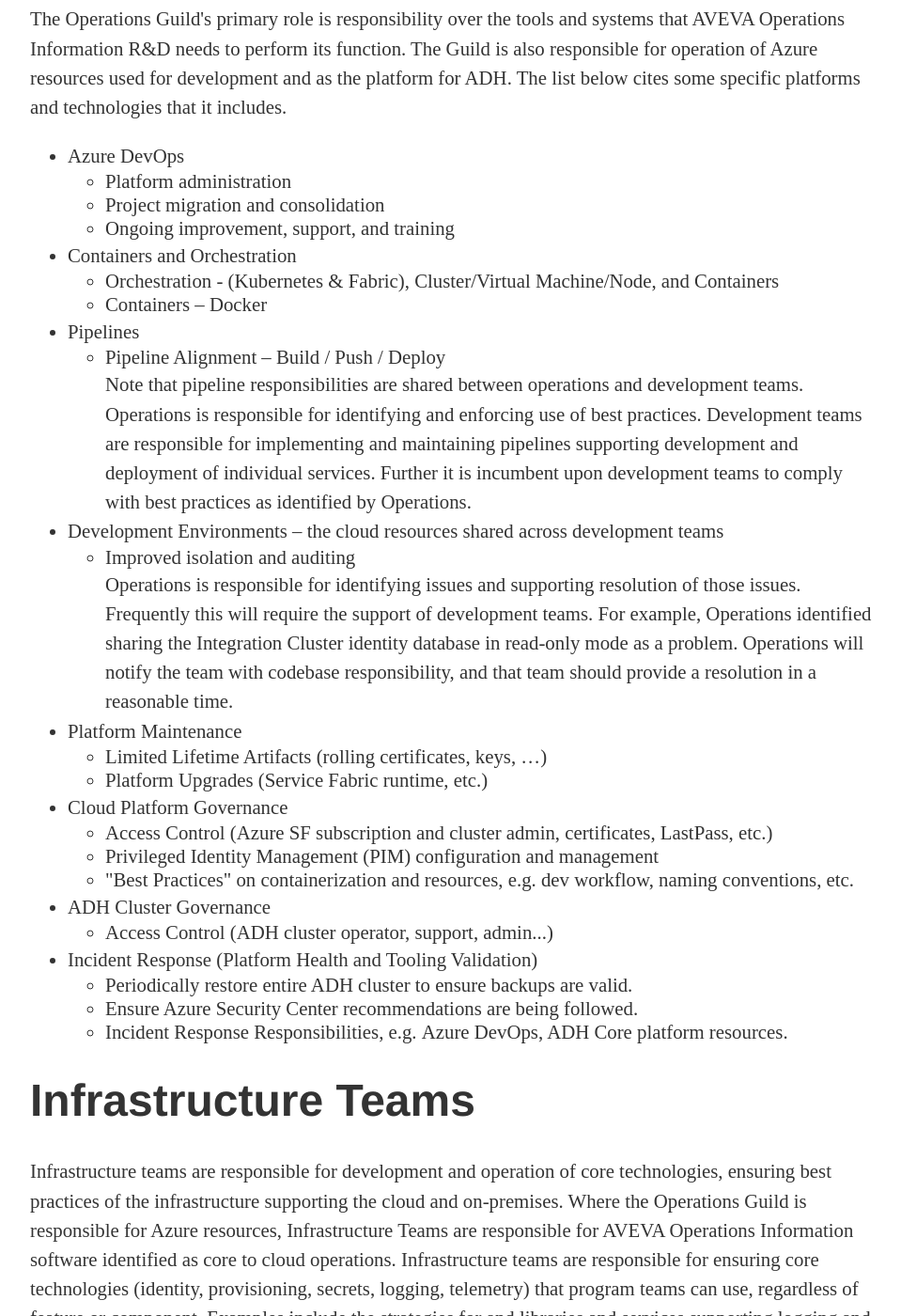
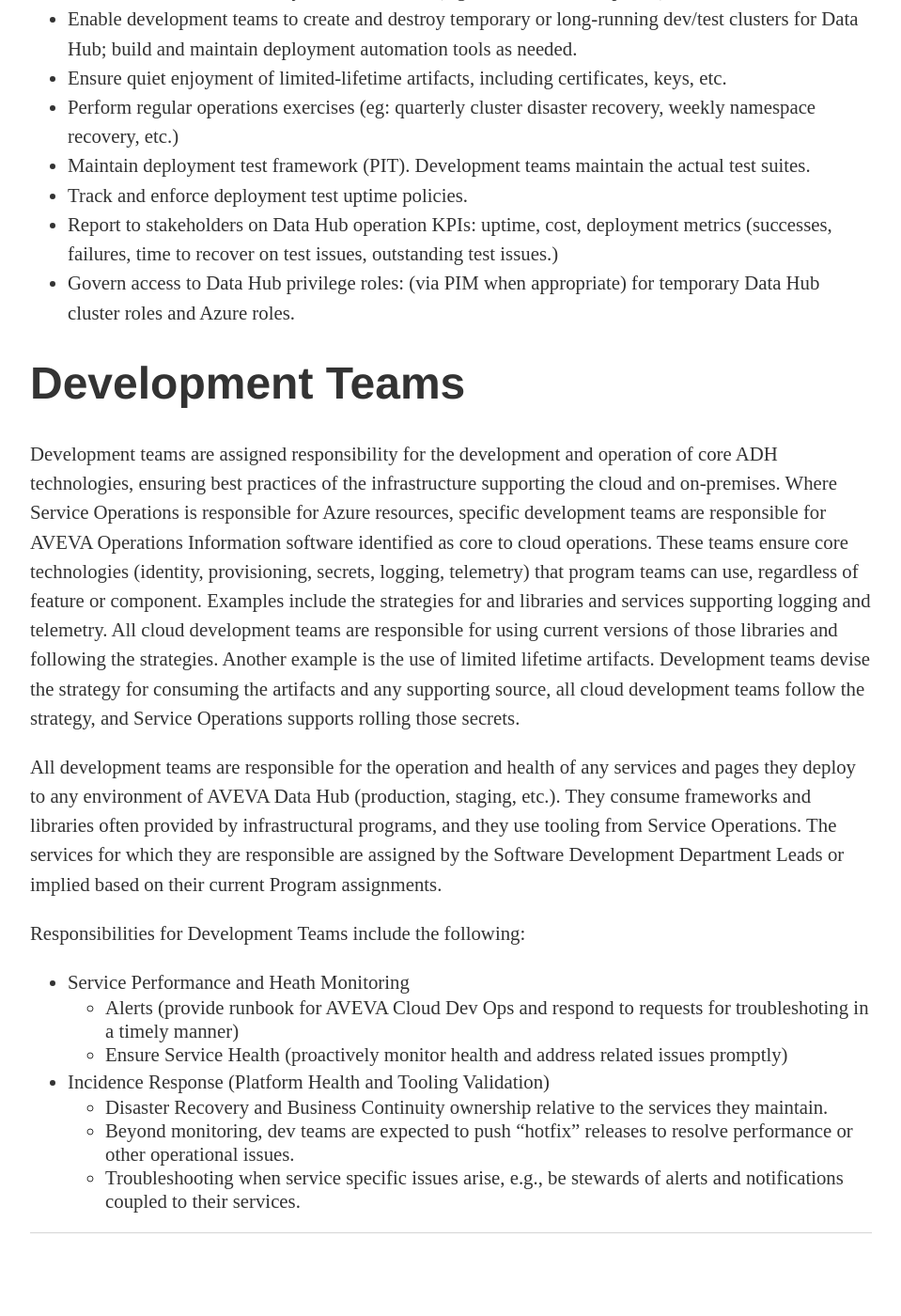
Before and after one commit to OSIEng/osieng.github.io, a Jekyll site: the page built from operations/index.html, in a window 1280 px wide and 1400 px high, scrolled down 783 px. Shown: the whole window at 94% size, without its empty margins (160-1119 px from the left). Built offline with Jekyll 4.4.1, drawn with Linux system fonts in a browser that asks for light colours; after the commit the page ends 2155 px from its top, so only the background shows below that; some of the changed text lies outside the part shown.

Commit message:
Operations-updates
Updated the Operations tab to reflect the current responsibilities of development teams and the new Service Ops team.

```diff
--- a/operations/index.html
+++ b/operations/index.html
@@ -6,77 +6,35 @@
 
     <h1>Summary</h1>
 
-    <p>There are three groups -- Operations Guild, Infrastructure Development Teams, and Feature Development Teams -- that build and maintain AVEVA Data Hub. This platform consists of the Service Fabric, Azure resources, and the supporting core services and libraries. Responsibilities are split across the three groups as follows. The Operations Guild helps automate DevOps tooling, manage Azure resources, and controls access to the cluster. Infrastructure teams develop core services, frameworks, and libraries to support the platform and microservices. Development teams maintain the health and performance of the services they are responsible for. The Software Development Department Leads maintain the assignments of teams to services/codebases.</p>
-    <p>An informal group identified as the Service Operations Experts Team (formerly the Service Operations Core Group), consisting of five or six individuals from Operations, Infrastructure, and Feature teams, form a committee dedicated to operating AVEVA Data Hub (ADH). They identify and support efforts to assure and maintain stable cluster operations and coordinate with Architecture and Program to assure efforts requiring development teams happen in a coordinated and timely manner.</p>
+    <p>Responsibility for building and maintaining AVEVA Data Hub is shared between the software development teams with codebase responsibilities for ADH core services and the Service Operations team. This platform consists of the Service Fabric, Azure resources, and the supporting core services and libraries.</p>
 
-    <h1>Operations Guild</h1>
-    <p>The Operations Guild's primary role is responsibility over the tools and systems that AVEVA Operations Information R&D needs to perform its function. The Guild is also responsible for operation of Azure resources used for development and as the platform for ADH. The list below cites some specific platforms and technologies that it includes.</p>
+    <h1>Service Operations</h1>
+    <p>The Service Operations team is a product-focused team, responsible for continued operations and uptime of the environment and substrate of AVEVA Data Hub. Specifically, this includes the following responsibilities:</p>
 
     <ul>
-        <li>Azure DevOps
-            <ul>
-                <li>Platform administration</li>
-                <li>Project migration and consolidation</li>
-                <li>Ongoing improvement, support, and training</li>
-            </ul>
-        </li>
-        <li>Containers and Orchestration
-            <ul>
-                <li>Orchestration - (Kubernetes &amp; Fabric), Cluster/Virtual Machine/Node, and Containers</li>
-                <li>Containers – Docker</li>
-            </ul>
-        </li>
-        <li>Pipelines
-            <ul>
-                <li>Pipeline Alignment – Build / Push / Deploy</li>
-                Note that pipeline responsibilities are shared between operations and development teams. Operations is responsible for identifying and enforcing use of best practices. Development teams are responsible for implementing and maintaining pipelines supporting development and deployment of individual services. Further it is incumbent upon development teams to comply with best practices as identified by Operations.
-            </ul>
-        </li>
-        <li>Development Environments – the cloud resources shared across development teams
-            <ul>
-                <li>Improved isolation and auditing</li>
-                Operations is responsible for identifying issues and supporting resolution of those issues. Frequently this will require the support of development teams. For example, Operations identified sharing the Integration Cluster identity database in read-only mode as a problem. Operations will notify the team with codebase responsibility, and that team should provide a resolution in a reasonable time.
-            </ul>
-        </li>
-        <li>Platform Maintenance
-            <ul>
-                <li>Limited Lifetime Artifacts (rolling certificates, keys, …)</li>
-                <li>Platform Upgrades (Service Fabric runtime, etc.)</li>
-            </ul>
-        </li>
-        <li>Cloud Platform Governance
-            <ul>
-                <li>Access Control (Azure SF subscription and cluster admin, certificates, LastPass, etc.)</li>
-                <li>Privileged Identity Management (PIM) configuration and management</li>
-                <li>"Best Practices" on containerization and resources, e.g. dev workflow, naming conventions, etc.</li>
-            </ul>
-        </li>
-        <li>ADH Cluster Governance
-            <ul>
-                <li>Access Control (ADH cluster operator, support, admin...)</li>
-            </ul>
-        </li>
-        <li>Incident Response (Platform Health and Tooling Validation)
-            <ul>
-                <li>Periodically restore entire ADH cluster to ensure backups are valid.</li>
-                <li>Ensure Azure Security Center recommendations are being followed.</li>
-                <li>Incident Response Responsibilities, e.g. Azure DevOps, ADH Core platform resources.</li>
-            </ul>
-        </li>
+        <li>Identify and enforce best practices for pipelines deploying Aveva Data Hub services and resources.</li>
+        <li>Monitor resource usage of the Data Hub production clusters and respond as necessary. This can include configuration changes or working with development teams to prioritize a product code change.</li>
+        <li>Build additional Data Hub monitoring capabilities as needed.</li>
+        <li>Create and maintain Azure resources (subscriptions, VPNs, certificates, etc.) used for dev/test Data Hub clusters as well as work with Global R&D Cloud Dev Ops (CDO) to ensure the production environment has its necessary Azure resources (e.g., overflow subscriptions).</li>
+        <li>Enable development teams to create and destroy temporary or long-running dev/test clusters for Data Hub; build and maintain deployment automation tools as needed.</li>
+        <li>Ensure quiet enjoyment of limited-lifetime artifacts, including certificates, keys, etc.</li>
+        <li>Perform regular operations exercises (eg: quarterly cluster disaster recovery, weekly namespace recovery, etc.)</li>
+        <li>Maintain deployment test framework (PIT). Development teams maintain the actual test suites.</li>
+        <li>Track and enforce deployment test uptime policies.</li>
+        <li>Report to stakeholders on Data Hub operation KPIs: uptime, cost, deployment metrics (successes, failures, time to recover on test issues, outstanding test issues.)</li>
+        <li>Govern access to Data Hub privilege roles: (via PIM when appropriate) for temporary Data Hub cluster roles and Azure roles.</li>
     </ul>
 
-    <h1>Infrastructure Teams</h1>
-    <p>Infrastructure teams are responsible for development and operation of core technologies, ensuring best practices of the infrastructure supporting the cloud and on-premises. Where the Operations Guild is responsible for Azure resources, Infrastructure Teams are responsible for AVEVA Operations Information software identified as core to cloud operations. Infrastructure teams are responsible for ensuring core technologies (identity, provisioning, secrets, logging, telemetry) that program teams can use, regardless of feature or component. Examples include the strategies for and libraries and services supporting logging and telemetry. All cloud development teams are responsible for using current versions of those libraries and following the strategies. Another example is the use of limited lifetime artifacts. Infrastructure develops the strategy for consuming the artifacts and any supporting source, all cloud development teams follow the strategy, and Operations supports rolling those secrets.</p>
-    <p>Infrastructure teams are also responsible for a collection of services assigned to individual Infrastructure teams by the Software Development Department Leads.</p>
-
-    <h1>Feature Development Teams</h1>
-    <p>Feature Development Teams are responsible for the operation and health of services and pages they deploy to any environment of AVEVA Data Hub (production, staging, …). They consume frameworks and libraries from the Infrastructure teams, and they use tooling from the Operations Guild. The services for which they are responsible are assigned by the Software Development Department Leads or implied based on their current Program assignments.</p>
+    <h1>Development Teams</h1>
+    <p>Development teams are assigned responsibility for the development and operation of core ADH technologies, ensuring best practices of the infrastructure supporting the cloud and on-premises. Where Service Operations is responsible for Azure resources, specific development teams are responsible for AVEVA Operations Information software identified as core to cloud operations. These teams ensure core technologies (identity, provisioning, secrets, logging, telemetry) that program teams can use, regardless of feature or component. Examples include the strategies for and libraries and services supporting logging and telemetry. All cloud development teams are responsible for using current versions of those libraries and following the strategies. Another example is the use of limited lifetime artifacts. Development teams devise the strategy for consuming the artifacts and any supporting source, all cloud development teams follow the strategy, and Service Operations supports rolling those secrets.</p>
+    <p>All development teams are responsible for the operation and health of any services and pages they deploy to any environment of AVEVA Data Hub (production, staging, etc.). They consume frameworks and libraries often provided by infrastructural programs, and they use tooling from Service Operations. The services for which they are responsible are assigned by the Software Development Department Leads or implied based on their current Program assignments.</p>
+    <p>Responsibilities for Development Teams include the following:
 
     <ul>
         <li>Service Performance and Heath Monitoring
             <ul>
-                <li>Alerts</li>
-                <li>Ensure Service Health</li>
+                <li>Alerts (provide runbook for AVEVA Cloud Dev Ops and respond to requests for troubleshoting in a timely manner)</li>
+                <li>Ensure Service Health (proactively monitor health and address related issues promptly)</li>
             </ul>
         </li>
         <li>Incidence Response (Platform Health and Tooling Validation)
@@ -88,4 +46,6 @@
         </li>
     </ul>
 
+    </p>
+
 </div><!-- /.blurb -->
```
